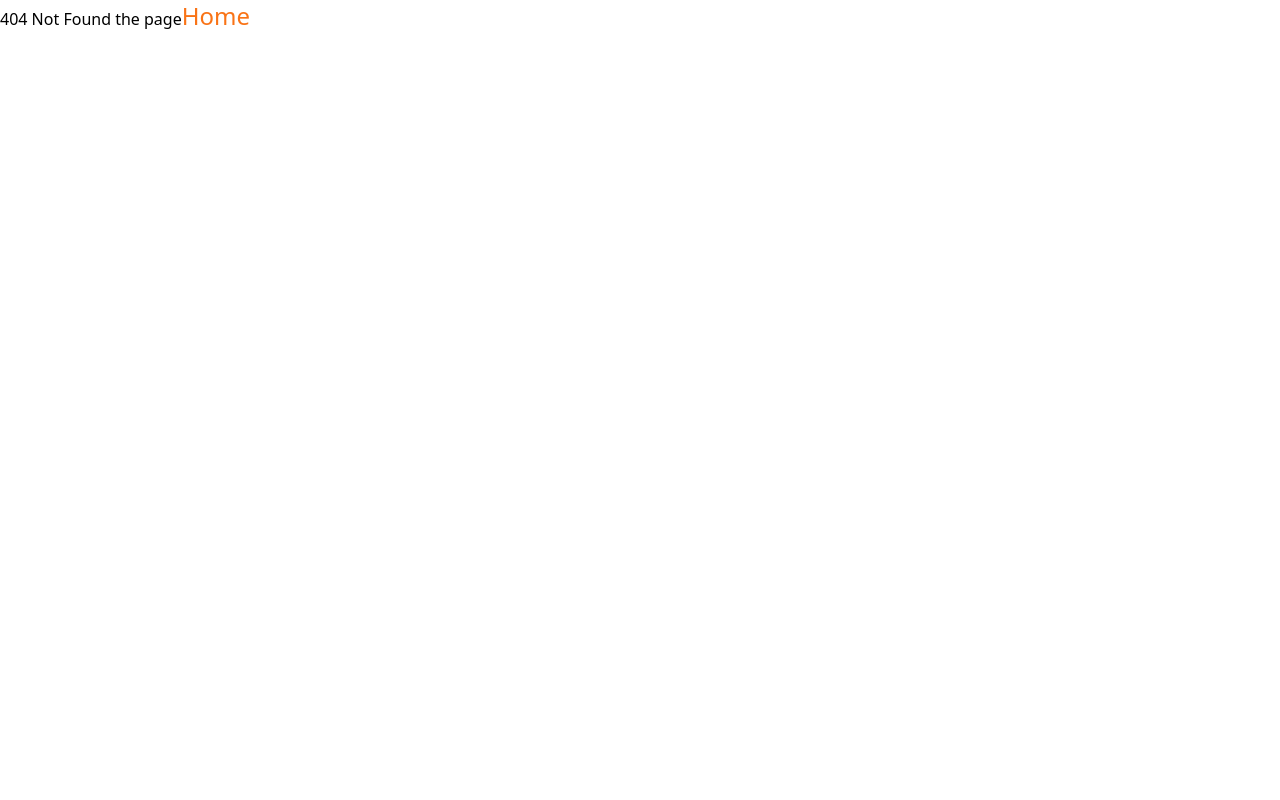
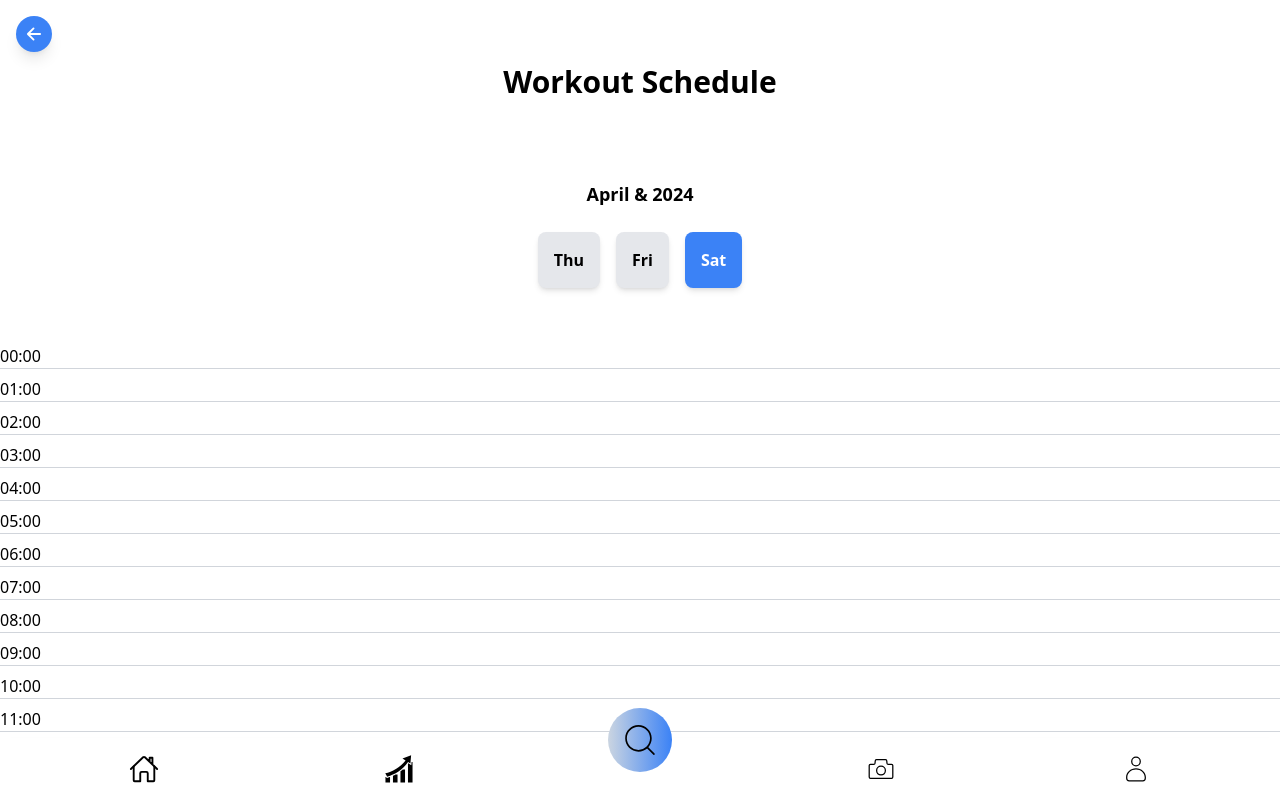
Before and after one commit to kishore-s-n/inter-project, a React (Vite) app: page /Schedule in a window 1280 px wide. Before the commit this address had no page. Shown: the top 800 px of the page. Built offline with nearby package versions, Linux system fonts and the light colour scheme.

Commit message:
Feat: updated progress page and the schedule page

```diff
--- a/package.json
+++ b/package.json
@@ -13,6 +13,7 @@
     "@heroicons/react": "^1.0.6",
     "ag-charts-react": "^9.2.1",
     "chart.js": "^4.4.2",
+    "classname": "^0.0.0",
     "react": "^18.2.0",
     "react-chartjs-2": "^5.2.0",
     "react-dom": "^18.2.0",
--- a/src/Components/HomepageComponents/CalorieGraph.jsx
+++ b/src/Components/HomepageComponents/CalorieGraph.jsx
@@ -1,6 +1,7 @@
 
 import React, { useEffect, useRef } from 'react';
 import Chart from 'chart.js/auto';
+import { AiOutlineWarning } from 'react-icons/ai';
 
 const CalorieGraph = () => {
   const chartRef = useRef(null);
@@ -52,6 +53,10 @@ const CalorieGraph = () => {
     <div className="calorie-graph mx-5">
       <h2>Calories Burned by Time</h2>
       <canvas ref={chartRef} />
+      <div className="flex p-2 gap-5  top-[287.31px] bg-gradient-to-r from-[#819DFF] to-white  rounded-[10px]">
+        <AiOutlineWarning color="blue" size={50} />
+        <p className='text-sm'>You've burned fewer calories than yesterday. Time to get moving! </p>
+      </div>
     </div>
   );
 };
--- /dev/null
+++ b/src/Components/MonthAndDay.jsx
@@ -0,0 +1,38 @@
+import React from 'react';
+
+const MonthAndDay = () => {
+  const currentDate = new Date();
+  const currentDay = currentDate.getDate();
+  const currentMonth = currentDate.toLocaleString('default', { month: 'long' });
+  const currentYear = currentDate.getFullYear();
+  const currentDayOfWeek = currentDate.getDay();
+
+  const dayNames = ['Sunday', 'Monday', 'Tuesday', 'Wednesday', 'Thursday', 'Friday', 'Saturday'];
+
+  const cardStyle = 'flex items-center justify-center rounded-lg shadow-md p-4 mx-2 my-2';
+  const dayStyle = 'text-center font-semibold';
+
+  // Calculate the start and end indexes for the days array
+  const startIndex = currentDayOfWeek - 2 < 0 ? 0 : currentDayOfWeek - 2;
+  const endIndex = startIndex + 4 >= dayNames.length ? dayNames.length - 1 : startIndex + 4;
+
+  return (
+    <div className="p-4">
+      <div className="mb-4">
+        <h1 className="text-lg text-center font-semibold"> {currentMonth} & {currentYear}</h1>
+      </div>
+      <div className="flex  justify-center">
+        {dayNames.slice(startIndex, endIndex + 1).map((day, index) => (
+          <div
+            key={day}
+            className={`${cardStyle} ${index === 2 ? 'bg-blue-500 text-white' : 'bg-gray-200'}`}
+          >
+            <div className={dayStyle}>{day.substring(0, 3)}</div>
+          </div>
+        ))}
+      </div>
+    </div>
+  );
+};
+
+export default MonthAndDay;
--- a/src/Components/Progress.jsx
+++ b/src/Components/Progress.jsx
@@ -1,19 +1,23 @@
-import UpcomingWorkouts from "../Components/HomepageComponents/UpcomingWorkouts";
+import UpcomingWorkouts from "./HomepageComponents/UpcomingWorkouts";
 import CalorieGraph from "./HomepageComponents/CalorieGraph";
 import Trainlist from "./HomepageComponents/Trainlist";
+import { Link } from 'react-router-dom';
 
 
 const Progress = () => {
   return (
     <div className="max-w-[600px] w-screen">
-        <h1 className="text-3xl my-10 text-center">Workout Tracker</h1>
-        <CalorieGraph />
-        <UpcomingWorkouts />
-        <Trainlist />
 
+      <h1 className="text-3xl my-10 text-center">Workout Tracker</h1>
+      <div className="cursor-pointer">
+        <Link to="/schedule">
+          <CalorieGraph />
+        </Link>
+      </div>
+      <UpcomingWorkouts />
+      <Trainlist />
+    </div>
+  );
+};
 
-    </div>
-  )
-}
-
-export default Progress
+export default Progress;
--- a/src/Components/Schedule.jsx
+++ b/src/Components/ScheduleGraph.jsx
@@ -1,5 +1,6 @@
+import BackButton from "./Backbtn";
 
-const Schedule = () => {
+const ScheduleGraph = () => {
     const renderHours = () => {
       const hours = [];
       for (let i = 0; i < 24; i++) {
@@ -13,8 +14,8 @@ const Schedule = () => {
     };
 
     return (
-      <div className="bg-gray-100 min-h-screen py-8">
-        <h1 className="text-3xl font-bold text-center mb-4">Today's Schedule</h1>
+      <div className="bg-white-50 min-h-screen py-8">
+        <BackButton />
         <div className="grid grid-cols-24 gap-2">
           {renderHours()}
         </div>
@@ -22,4 +23,4 @@ const Schedule = () => {
     );
   };
 
-  export default Schedule
+  export default ScheduleGraph
--- a/src/main.jsx
+++ b/src/main.jsx
@@ -8,6 +8,7 @@ import Signin from './pages/Sign-in.jsx'
 import Signup from './pages/Sign-up.jsx'
 import Home from './pages/Home.jsx'
 import WorkoutGoal from './Components/WorkoutGoal.jsx'
+import Schedule from './pages/Schedule.jsx'
 
 const router = createBrowserRouter([
   {
@@ -36,6 +37,11 @@ const router = createBrowserRouter([
     element: <Home />,
     errorElement: <Notfoundpage />
   },
+  {
+    path: '/Schedule',
+    element: <Schedule/>,
+    errorElement: <Notfoundpage />
+  },
 
 
 ])
--- a/src/pages/Home.jsx
+++ b/src/pages/Home.jsx
@@ -1,16 +1,13 @@
+import BackButton from "../Components/Backbtn";
 import HomeNav from "../Components/HomepageComponents/HomeNav";
 import Progress from "../Components/Progress";
-import Schedule from "../Components/Schedule";
 
 function Home() {
-  const data = {
-    labels: ['Mon', 'Tue', 'Wed', 'Thu', 'Fri', 'Sat', 'Sun'],
-    caloriesBurned: [200, 300, 250, 400, 350, 280, 320],
-  };
 
   return (
       <>
         <div className="w-screen flex flex-col items-center justify-center ">
+          <BackButton />
           <h1>Home Page</h1>
           <Progress />
         </div>
--- /dev/null
+++ b/src/pages/Schedule.jsx
@@ -0,0 +1,17 @@
+import React from 'react'
+import ScheduleGraph from '../Components/ScheduleGraph'
+import HomeNav from '../Components/HomepageComponents/HomeNav'
+import MonthAndDay from '../Components/MonthAndDay'
+
+const Schedule = () => {
+  return (
+    <div>
+        <h1 className="text-3xl font-bold text-center my-16">Workout Schedule</h1>
+        <MonthAndDay />
+        <ScheduleGraph />
+        <HomeNav />
+    </div>
+  )
+}
+
+export default Schedule
```
Also changed, not shown: 1 other file (tests, documents, lock files or other folders).
